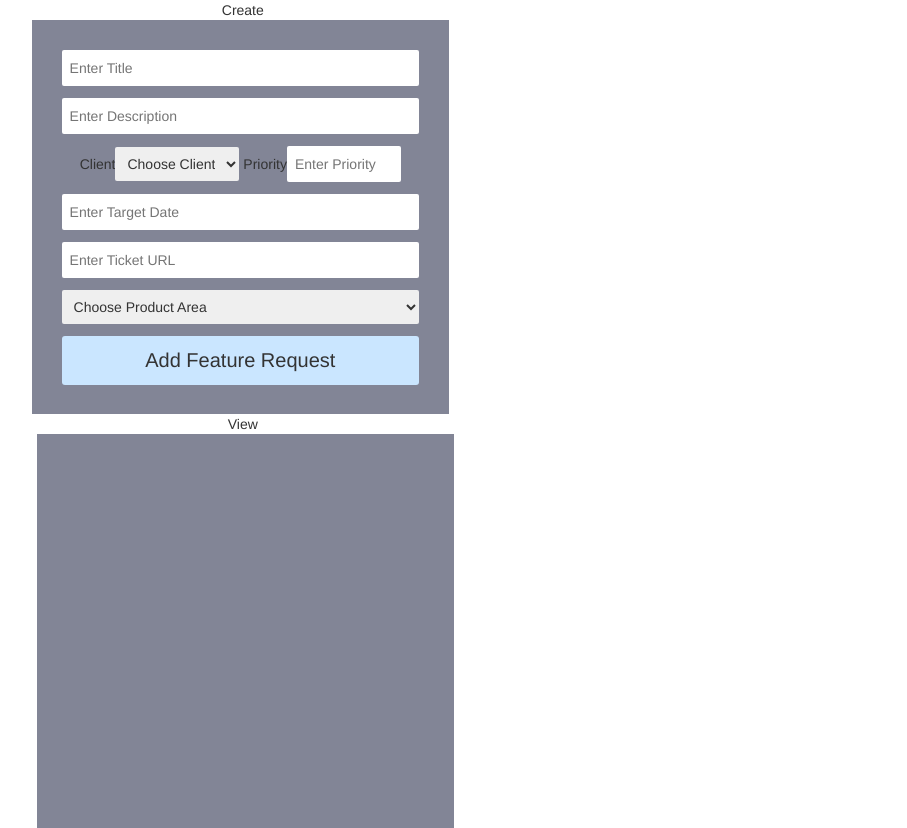
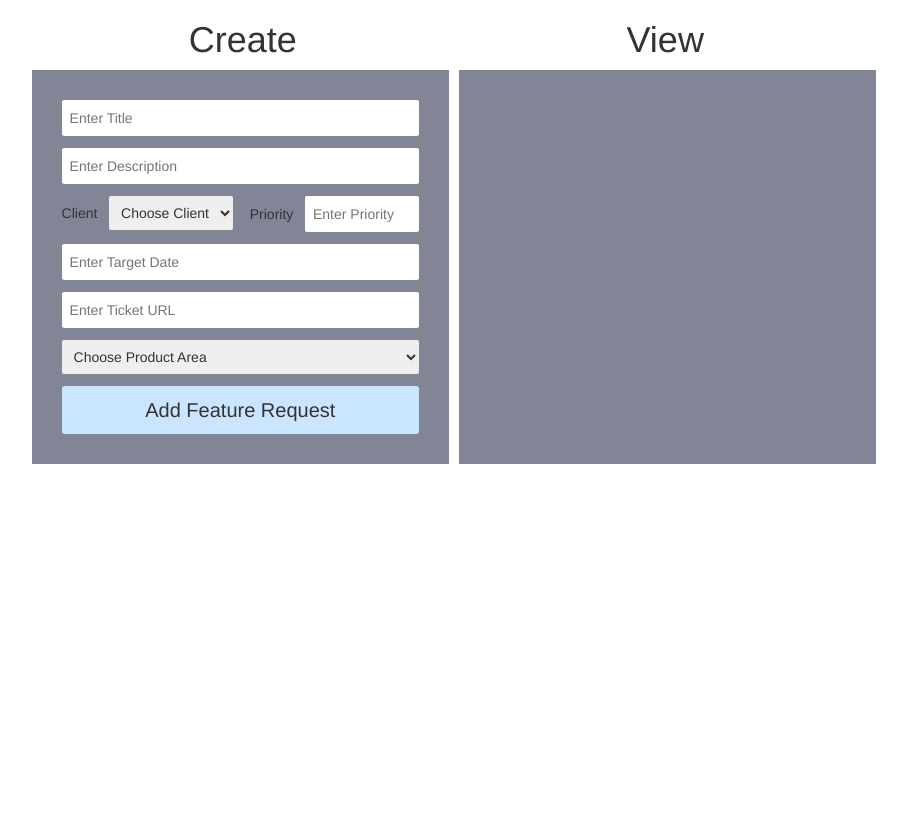
Before and after one commit to sudouser2010/feature-request-app, a Django app: page / in a window 1280 px wide. Shown: the whole page, without its empty margins (186-1093 px from the left). After the commit the page ends 464 px from the top, so only its background shows below. Run offline with Django 3.2, Linux system fonts and the light colour scheme; some libraries are stand-ins or nearby versions.

Commit message:
modified templated by removing some django-rendered inputs

```diff
--- a/feature_request_app/create/templates/single-page-app.html
+++ b/feature_request_app/create/templates/single-page-app.html
@@ -9,23 +9,23 @@
         <link href="/static/css/app-styles.css" rel="stylesheet">
     </head>
     <body>
-        <div id="wrapper">
-            <div id="left-side">
-                Create
+        <div id="wrapper" class="row">
+            <div id="left-side" class="left">
+                <h1>Create</h1>
                 <div id="create">
-                    {{form.title}}
-                    {{form.description}}
-                    <span>Client{{form.client}}</span>
-                    <span>Priority{{form.priority}}</span>
-                    {{form.target_date}}
-                    {{form.ticket_url}}
+                    <input id="id_title" maxlength="32" name="title" placeholder="Enter Title" type="text">
+                    <input id="id_description" maxlength="128" name="description" placeholder="Enter Description" type="text">
+                    <span class="left">Client &nbsp; {{form.client}}</span>
+                    <span class="right">Priority &nbsp; {{form.priority}}</span>
+                    <input id="id_target_date" name="target_date" placeholder="Enter Target Date" type="text">
+                    <input id="id_ticket_url" maxlength="200" name="ticket_url" placeholder="Enter Ticket URL" type="text">
                     {{form.product_area}}
                     <div id="add-feature">Add Feature Request</div>
                 </div>
             </div>
             <!-- left-side -->
-            <div id="right-side">
-                View
+            <div id="right-side" class="right">
+                <h1>View</h1>
                 <div id="view">
                 </div>
             </div>
```
